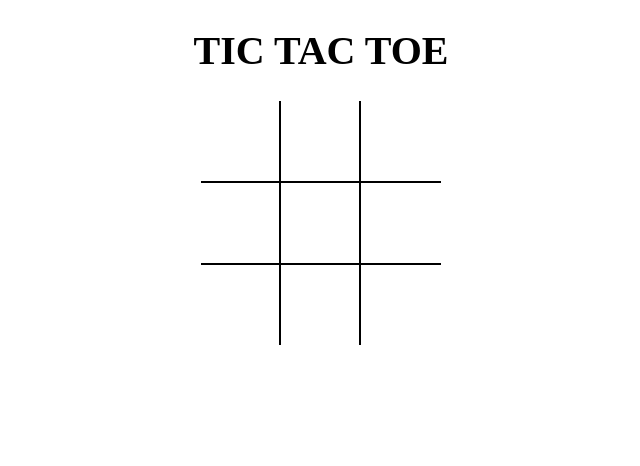
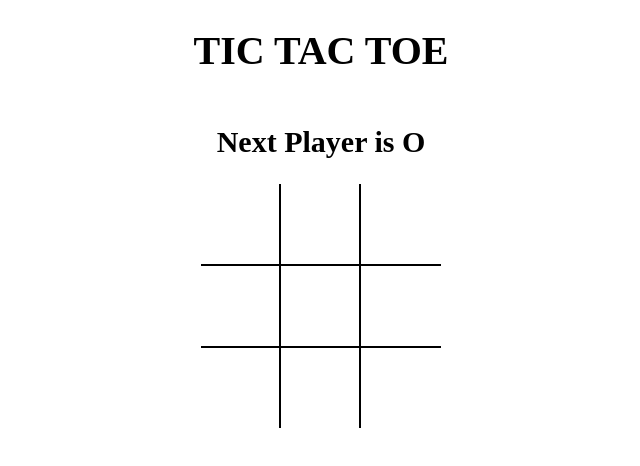
Before and after one commit to Shreyasi2002/TicTacToe, a React (Vite) app in the folder Tic Tac Toe/: page / in a window 1280 px wide. Shown: the top 466 px of the page, without its empty margins (319-959 px from the left). Built offline with nearby package versions, Linux system fonts and the light colour scheme.

Commit message:
Displaying the winner and State sharing

```diff
--- a/Tic Tac Toe/src/App.js
+++ b/Tic Tac Toe/src/App.js
@@ -1,11 +1,41 @@
-import React from 'react';
+import React, { useState } from 'react';
 import Board from './components/Board';
+import { calculateWinner } from './helpers';
 
 import './style/root.scss';
 
-export default () => (
-  <div className="app">
-    <h1>TIC TAC TOE</h1>
-    <Board />
-  </div>
-);
+const App = () => {
+  const [boardState, setBoard] = useState(Array(9).fill(null));
+
+  const [isXNext, setXNext] = useState(false);
+
+  const winner = calculateWinner(boardState);
+
+  const message = winner
+    ? `Winner is ${winner}`
+    : `Next Player is ${isXNext ? 'X' : 'O'}`;
+
+  const handleSquareClick = position => {
+    if (boardState[position] || winner) {
+      return;
+    }
+    setBoard(prev => {
+      return prev.map((square, pos) => {
+        if (pos === position) {
+          return isXNext ? 'X' : 'O';
+        }
+        return square;
+      });
+    });
+    setXNext(prev => !prev);
+  };
+  return (
+    <div className="app">
+      <h1>TIC TAC TOE</h1>
+      <h2>{message}</h2>
+      <Board boardState={boardState} handleSquareClick={handleSquareClick} />
+    </div>
+  );
+};
+
+export default App;
--- a/Tic Tac Toe/src/components/Board.js
+++ b/Tic Tac Toe/src/components/Board.js
@@ -1,26 +1,7 @@
-import React, { useState } from 'react';
+import React from 'react';
 import Square from './Square';
 
-const Board = () => {
-  const [boardState, setBoard] = useState(Array(9).fill(null));
-
-  const [isXNext, setXNext] = useState(false);
-
-  const handleSquareClick = position => {
-    if (boardState[position]) {
-      return;
-    }
-    setBoard(prev => {
-      return prev.map((square, pos) => {
-        if (pos === position) {
-          return isXNext ? 'X' : 'O';
-        }
-        return square;
-      });
-    });
-    setXNext(prev => !prev);
-  };
-
+const Board = ({ boardState, handleSquareClick }) => {
   const renderSquare = position => {
     return (
       <Square
```
